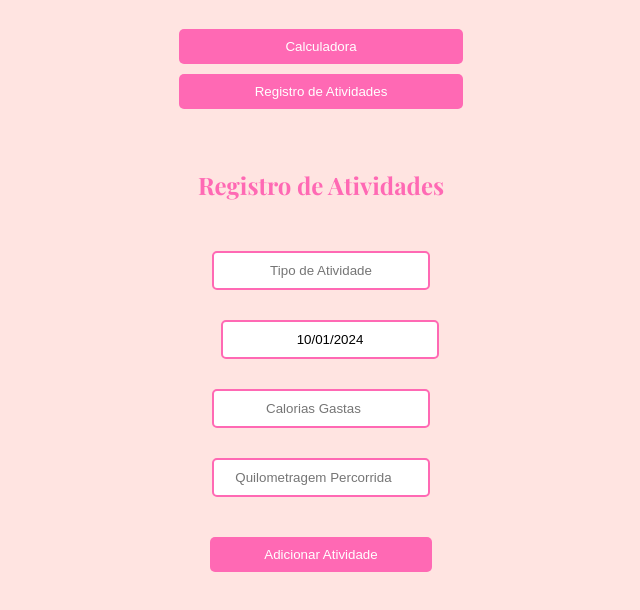
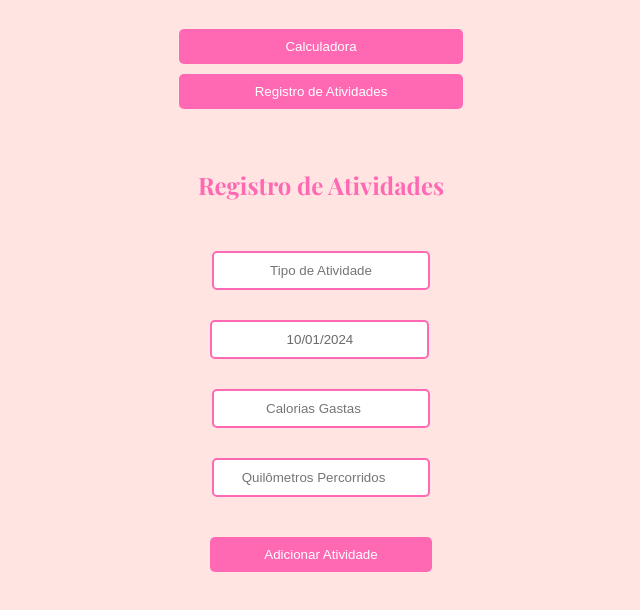
Before and after one commit to RodCinelli/Calculadora-Calorica, a React (Create React App) app: page / in a window 1280 px wide. Both pictures are taken after a click on the button "Registro de Atividades". Shown: the top 610 px of the page, without its empty margins (319-959 px from the left). Built offline with nearby package versions, Linux system fonts and the light colour scheme.

Commit message:
Adicionando estilos ao css

```diff
--- a/package.json
+++ b/package.json
@@ -6,6 +6,7 @@
     "@testing-library/jest-dom": "^5.17.0",
     "@testing-library/react": "^13.4.0",
     "@testing-library/user-event": "^13.5.0",
+    "date-fns": "^3.2.0",
     "react": "^18.2.0",
     "react-datepicker": "^4.25.0",
     "react-dom": "^18.2.0",
--- a/src/ActivityLogPage.js
+++ b/src/ActivityLogPage.js
@@ -2,6 +2,7 @@ import React, { useState, useEffect } from 'react';
 import styles from './ActivityLogPage.module.css';
 import ReactDatePicker from 'react-datepicker';
 import 'react-datepicker/dist/react-datepicker.css';
+import { pt } from 'date-fns/locale';
 
 function ActivityLogPage() {
     const [activities, setActivities] = useState([]);
@@ -59,13 +60,16 @@ function ActivityLogPage() {
                     onChange={e => setNewActivity({ ...newActivity, tipo: e.target.value })}
                     placeholder="Tipo de Atividade"
                 />
+                <div className={styles.datePicker}>
                     <ReactDatePicker
                         selected={newActivity.data}
                         onChange={handleDateChange}
                         className={styles.input}
                         placeholderText="Data"
-                    dateFormat="dd/MM/yyyy" // Adiciona o formato da data
+                        dateFormat="dd/MM/yyyy"
+                        locale={pt}
                     />
+                </div>
                 <input
                     className={styles.input}
                     type="number"
@@ -77,7 +81,7 @@ function ActivityLogPage() {
                     type="number"
                     value={newActivity.quilometragem}
                     onChange={e => setNewActivity({ ...newActivity, quilometragem: e.target.value })}
-                    placeholder="Quilometragem Percorrida"
+                    placeholder="Quilômetros Percorridos"
                 />
                 <button className={`${styles.buttonAdd} ${styles.button}`} onClick={handleAddActivity}>Adicionar Atividade</button>
             </div>
--- a/src/ActivityLogPage.module.css
+++ b/src/ActivityLogPage.module.css
@@ -37,6 +37,31 @@
     margin-bottom: 30px; /* Aumentar a margem inferior pode afastar o .input do .button */
     width: 97%;
     text-align: center;
+}
+
+.input:focus {
+    outline: none; /* Remove o contorno padrão que os navegadores aplicam ao focar */
+    border: 2px solid #ff82ab; /* Muda a cor da borda para uma variação mais clara do rosa */
+    box-shadow: 0 0 10px 2px #ff82ab; /* Adiciona um glow ao redor do campo */
+    transition: box-shadow 0.3s ease-in-out; /* Adiciona uma transição suave ao glow */
+}
+
+.datePicker {
+    text-align: center;
+    width: 100%;
+    margin-right: 10%;
+}
+
+.datePicker input {
+    color: #696969;
+}
+
+/* Adicionando estilos de foco ao input do ReactDatePicker */
+.react-datepicker__input-container input:focus {
+    outline: none;
+    border: 2px solid #ff82ab;
+    box-shadow: 0 0 10px 2px #ff82ab;
+    transition: box-shadow 0.3s ease-in-out;
 }
 
 .lastInput {
@@ -118,7 +143,7 @@ li {
 }
 
 .errorMessage {
-    color: red;
+    color: #ff82ab;
     text-align: center;
     margin-bottom: 60px;
 }
--- a/src/HomePage.module.css
+++ b/src/HomePage.module.css
@@ -33,6 +33,13 @@ p {
     margin-bottom: 30px; /* Aumentar a margem inferior pode afastar o .input do .button */
     width: 50%;
     text-align: center;
+}
+
+.input:focus {
+    outline: none; /* Remove o contorno padrão que os navegadores aplicam ao focar */
+    border: 2px solid #ff82ab; /* Muda a cor da borda para uma variação mais clara do rosa */
+    box-shadow: 0 0 10px 2px #ff82ab; /* Adiciona um glow ao redor do campo */
+    transition: box-shadow 0.3s ease-in-out; /* Adiciona uma transição suave ao glow */
 }
 
 .lastInput {
```
Also changed, not shown: 1 other file (tests, documents, lock files or other folders). Lines whose indentation alone changed are shown as unchanged.
